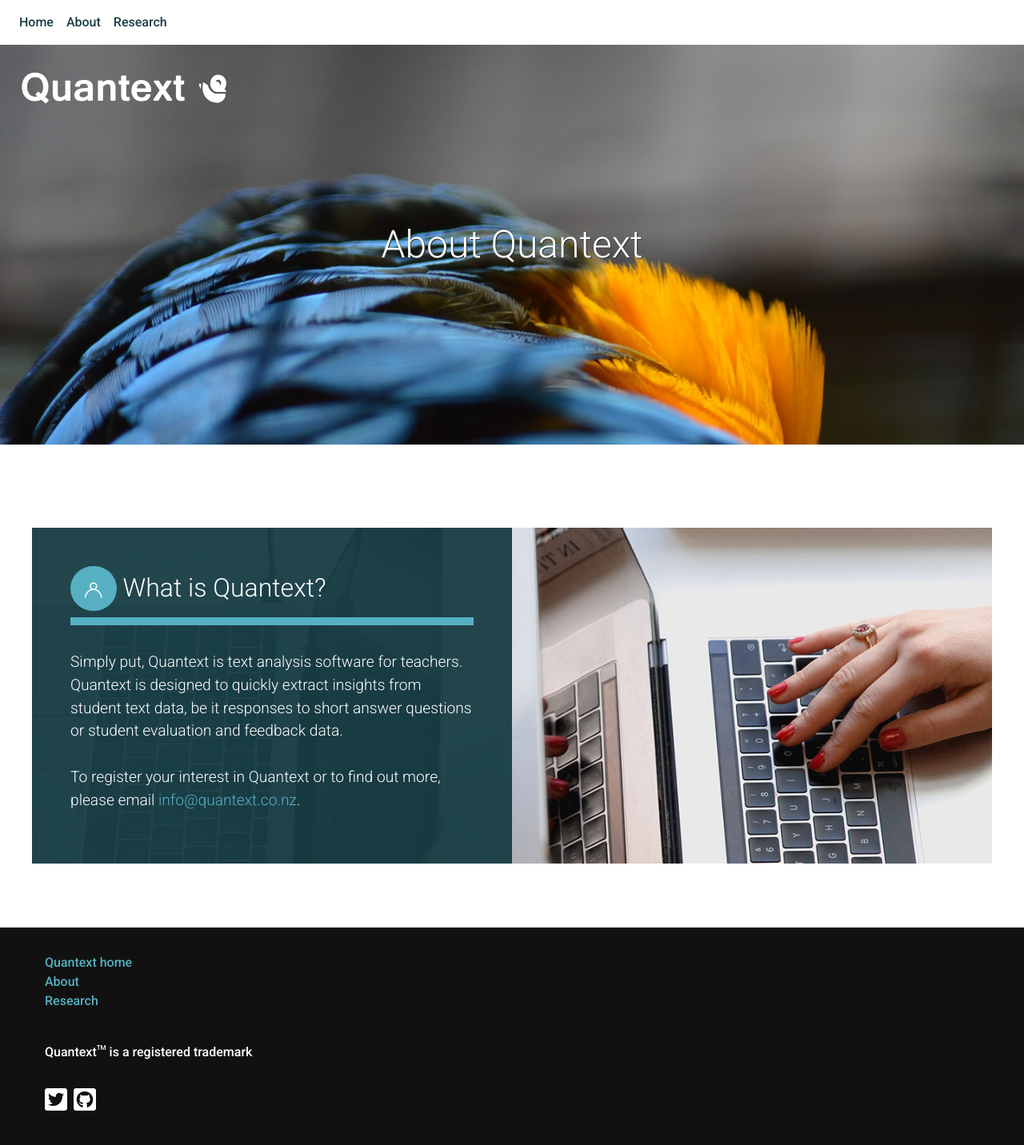
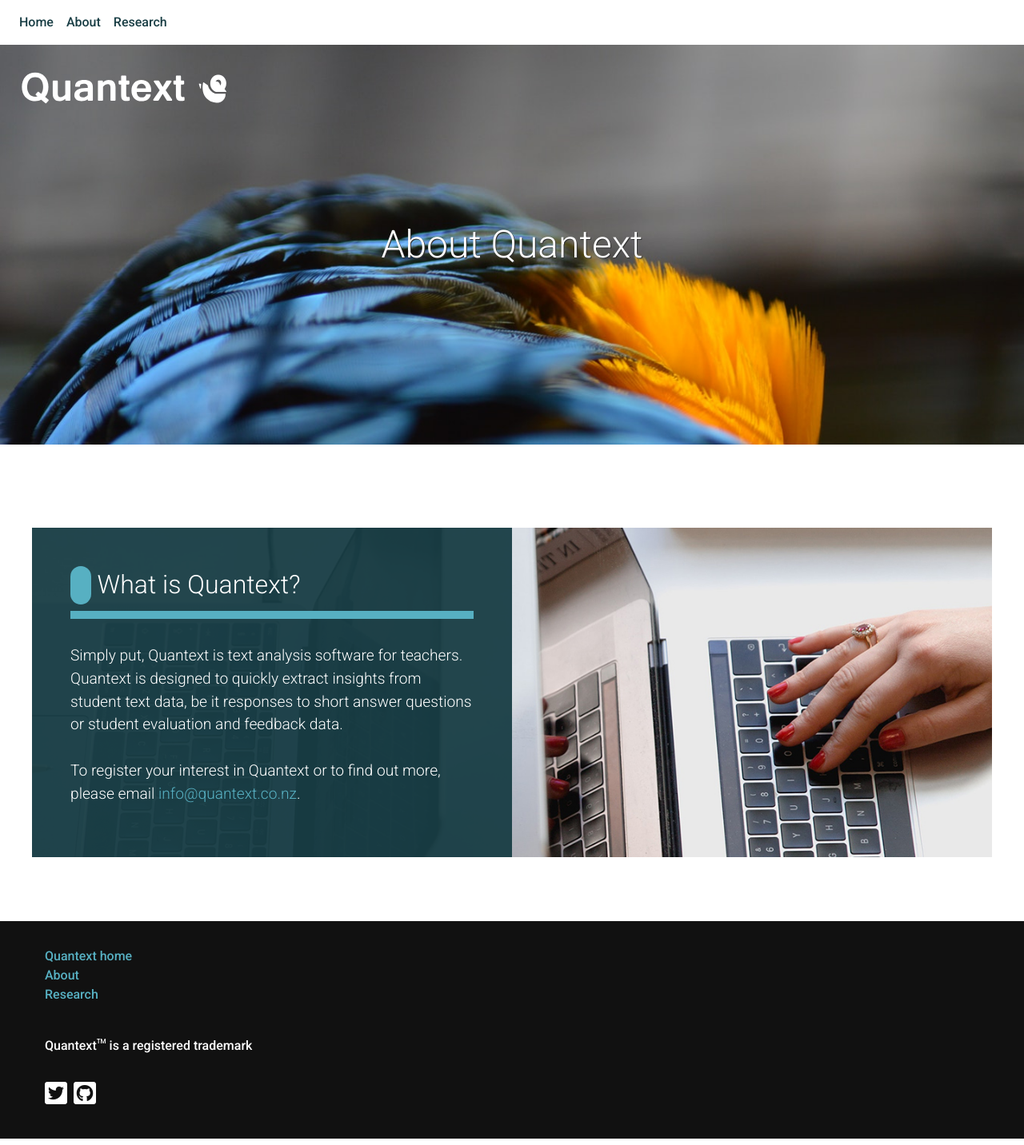
Before and after one commit to quantext/quantext.github.io, a Jekyll site: the page built from about.md, in a window 1280 px wide. Shown: the whole page at 80% size. Built offline with Jekyll 4.4.1, drawn with Linux system fonts in a browser that asks for light colours; nearby versions of some CDN libraries; our own code applies the rules of GitHub Pages for plain Markdown files.

Commit message:
Update block.html

```diff
--- a/_layouts/block.html
+++ b/_layouts/block.html
@@ -6,7 +6,7 @@
         <div class="col-md-6 pl-5 pr-5 pb-5 mt-0 mb-5 pt-5" style="z-index: 4;">
             <div class="centerFlex">
                 <div style="background:#57b0c2;padding: 1.5rem .8rem;border-radius: 10rem;margin-right: .5rem;margin-bottom: .5rem;">
-                    <div class="inner-icon quantext-user" style="margin-bottom: -1rem;font-size: 2rem;margin-top: -.5rem;"></div>
+                    <div class="inner-icon {{ page.icon }}" style="margin-bottom: -1rem;font-size: 2rem;margin-top: -.5rem;"></div>
                 </div>
                 <h2 style="font-weight:300">{{ page.title }}</h2>
             </div>
```
